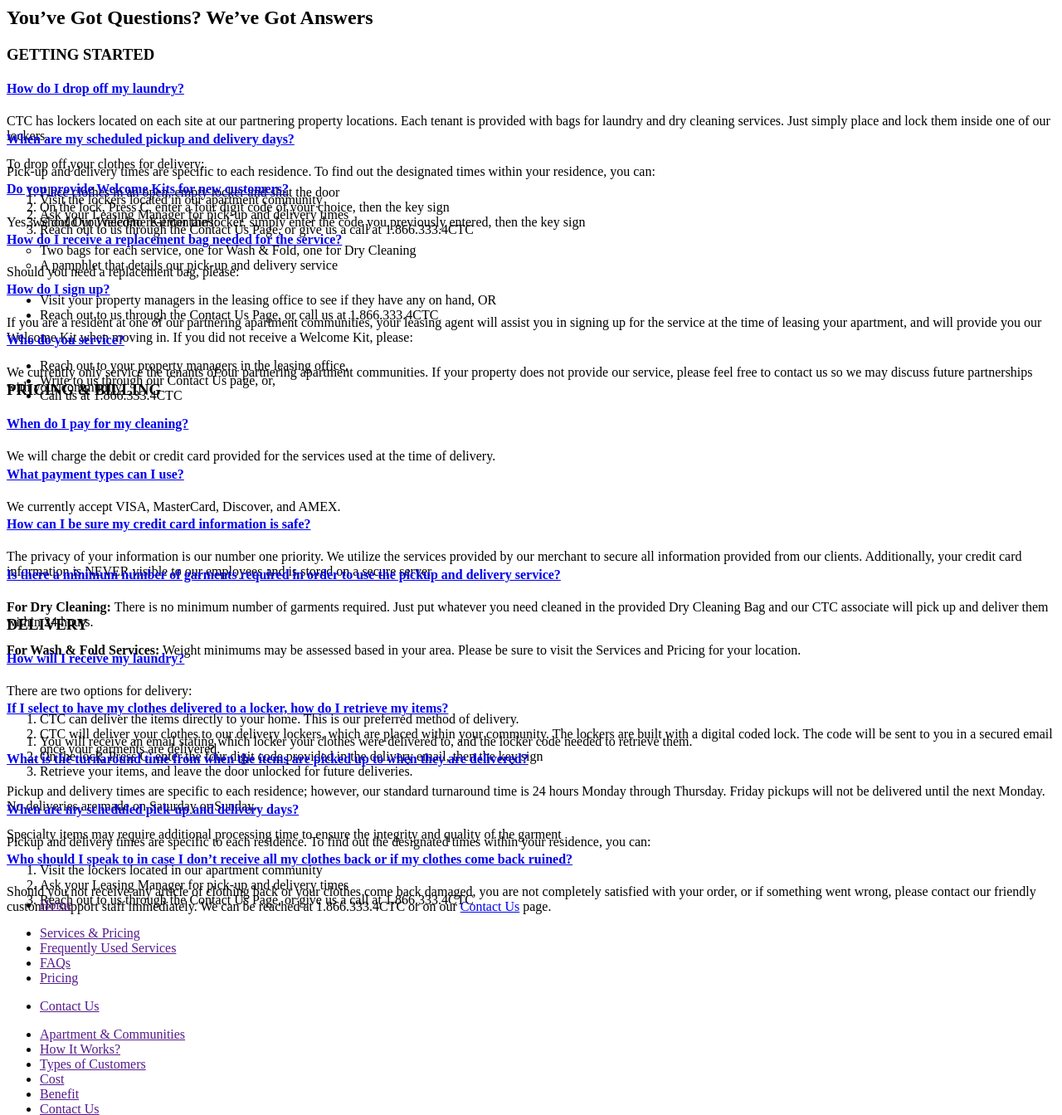
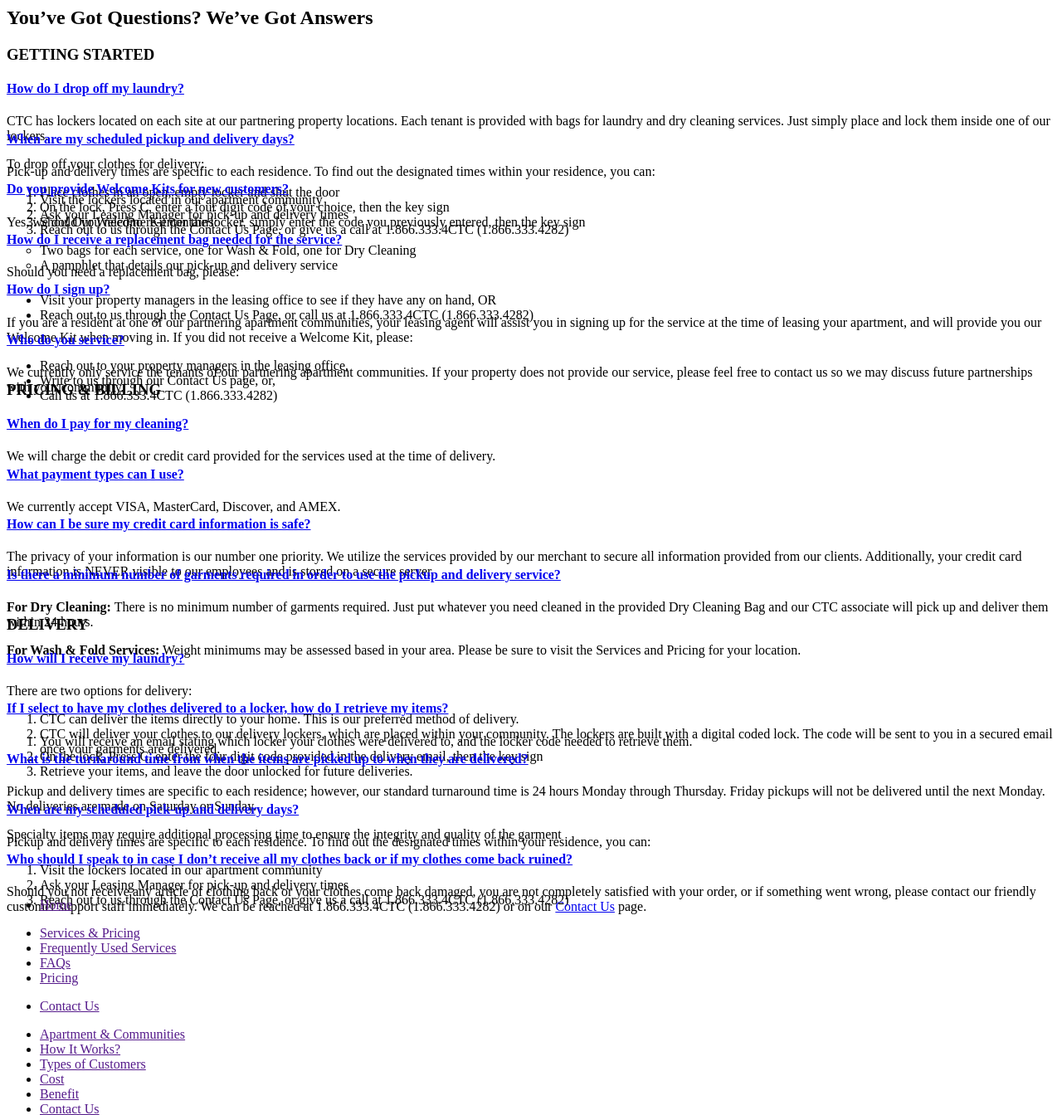
Before and after one commit to MuhZubairAli/ClosetToCleaner, a PHP site: template views/services/sections/faq.php in a window 1280 px wide. Shown: the top 1344 px of the page at 83% size. Run offline with PHP 8.4, Linux system fonts and the light colour scheme; the template is opened without the code that fills it, so the values that code supplies are empty.

Commit message:
final revisions v2

```diff
--- a/assets/plugins/contact/contact.css
+++ b/assets/plugins/contact/contact.css
@@ -23,6 +23,7 @@
 #contact .info p {
     line-height: 24px;
     font-family: 'Fira Sans', sans-serif;
+    margin: 0 0 5px 0;
 }
 
 #contact .info h3 {
@@ -83,6 +84,7 @@
 
 .btn-green {
     background: rgb(43, 149, 157);
+    border-color: rgb(43, 149, 157);
     padding: 10px 25px;
   }
   .btn-green:hover{
--- a/libs/Mail.php
+++ b/libs/Mail.php
@@ -12,9 +12,9 @@
 {
     private $useLocal;
     private $recipient;
-    private $recipientName;//'edward.burton@closettocleaners.com'
-    function __construct($recipient = 'muhzubairali@gmail.com',
-                         $recipientName='Muhammad Zubair',
+    private $recipientName;
+    function __construct($recipient = 'edward.burton@closettocleaners.com',
+                         $recipientName='Edward Burton',
                          $local = true)
     {
         $this->useLocal = $local;
--- a/views/contact/sections/contact.php
+++ b/views/contact/sections/contact.php
@@ -15,7 +15,7 @@
 
                     <div>
                         <h3>DETAILS</h3>
-                        <p style="margin:0 0 10px"><b>Phone #</b><br>
+                        <p><b>Phone #</b><br>
                             1.866.333.4<b>CTC</b> &nbsp
                             (1.866.333.4282)
                         </p>
--- a/views/home/sections/welcome-kit.php
+++ b/views/home/sections/welcome-kit.php
@@ -15,9 +15,9 @@
                     <br><br>
                     You will receive two service bags: <br>
 
-                    <span style="color:rgb(19,25,54)">NAVY BLUE (since we mean business) for Wash and Fold Laundry</span> <br>
+                    <span style="color:rgb(19,25,54);font-weight:bold">NAVY BLUE (since we mean business) for Wash and Fold Laundry</span> <br>
 
-                    <span style="color:#015a54">TURQUOISE (because we’re fancy) for Dry Cleaning</span>
+                    <span style="color:#015a54;font-weight:bold">TURQUOISE (because we’re fancy) for Dry Cleaning</span>
                     <br><br>
                     You will also receive a separate mailing with your personal barcode 1-2 business days after the kit. Place the barcodes in the clear pocket of the bags, and you are good to go!
 
--- a/views/services/sections/faq.php
+++ b/views/services/sections/faq.php
@@ -42,7 +42,7 @@
                                 <ol>
                                     <li>Visit the lockers  located in our apartment community</li>
                                     <li>Ask your Leasing Manager for pick-up and delivery times</li>
-                                    <li>Reach out to us through the Contact Us Page, or give us a call at 1.866.333.4CTC</li>
+                                    <li>Reach out to us through the Contact Us Page, or give us a call at 1.866.333.4CTC (1.866.333.4282)</li>
                                 </ol>
                             </div>
                         </div>
@@ -81,7 +81,7 @@
                                 </p>
                                 <ul>
                                     <li>Visit your property managers in the leasing office to see if they have any on hand, OR</li>
-                                    <li>Reach out to us through the Contact Us Page, or call us at 1.866.333.4CTC</li>
+                                    <li>Reach out to us through the Contact Us Page, or call us at 1.866.333.4CTC (1.866.333.4282)</li>
                                 </ul>
                             </div>
                         </div>
@@ -101,7 +101,7 @@
                                 <ul>
                                     <li>Reach out to your property managers in the leasing office,</li>
                                     <li>Write to us through our Contact Us page, or,</li>
-                                    <li>Call us at 1.866.333.4CTC</li>
+                                    <li>Call us at 1.866.333.4CTC (1.866.333.4282)</li>
                                 </ul>
                             </div>
                         </div>
@@ -256,7 +256,7 @@
                             <ol>
                             <li>Visit the lockers  located in our apartment community</li>
                             <li>Ask your Leasing Manager for pick-up and delivery times</li>
-                            <li>Reach out to us through the Contact Us Page, or give us a call at 1.866.333.4CTC</li>
+                            <li>Reach out to us through the Contact Us Page, or give us a call at 1.866.333.4CTC (1.866.333.4282)</li>
                             </ol>
                             </div>
                         </div>
@@ -272,7 +272,7 @@
                         </div>
                         <div id="question16" class="panel-collapse collapse" style="height: 0px;">
                             <div class="panel-body">
-                            <p>Should you not receive any article of clothing back or your clothes come back damaged, you are not completely satisfied with your order, or if something went wrong, please contact our friendly customer support staff immediately. We can be reached at 1.866.333.4CTC or on our <a href="/contact">Contact Us</a> page.</li>
+                            <p>Should you not receive any article of clothing back or your clothes come back damaged, you are not completely satisfied with your order, or if something went wrong, please contact our friendly customer support staff immediately. We can be reached at 1.866.333.4CTC (1.866.333.4282) or on our <a href="/contact">Contact Us</a> page.</li>
                             </div>
                         </div>
                     </div>
--- a/views/services/sections/fus.php
+++ b/views/services/sections/fus.php
@@ -72,7 +72,7 @@
         <div class="row">
             <div class="col-md-6 col-sm-12 pull-right serviceblock-info">
                 <h2>Frequently Used Wash & Fold Services</h2>
-                <p>Here a quick list of our frequently requested dry cleaning services.
+                <p>Here a quick list of our frequently requested Wash & Fold services.
                 </p>
                 <img src="<?php $this->url('bag2.png', 'img', true) ?>" alt="">
             </div>
```
Also changed, not shown: assets/imgs/hero-img-1.jpg, assets/plugins/theme/css/style.css.
